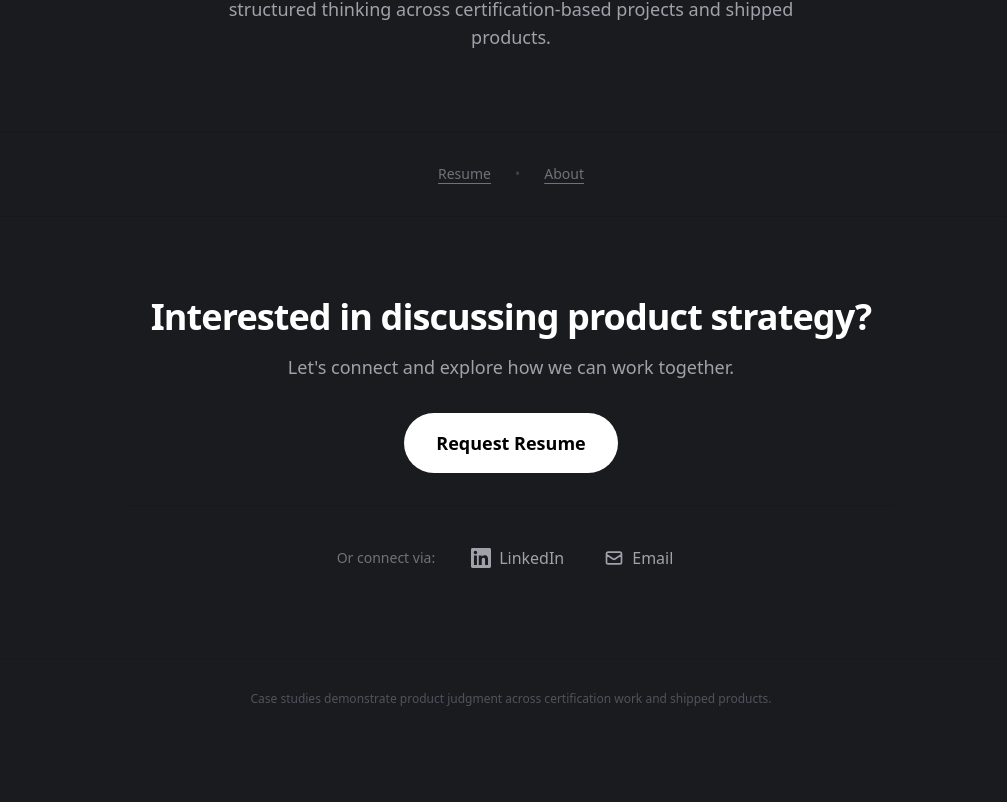
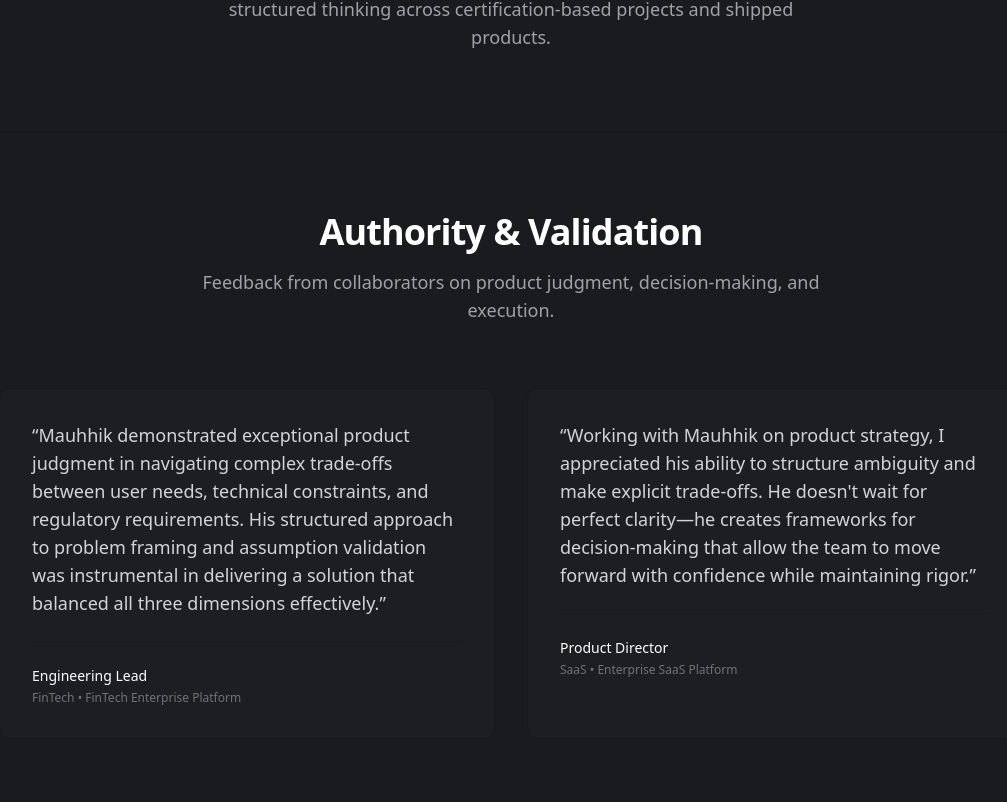
Before and after one commit to MauhhikThakkar/mauhhik-website, a Next.js app: page / in a window 1280 px wide. Shown: the part 2658-3460 px from the top of the page, without its empty margins (129-1136 px from the left). Before the commit the page ends 3397 px from the top, so only its background shows below. Built offline with nearby package versions, Linux system fonts and the light colour scheme; no server answers.

Commit message:
feat: implement structured SEO layer with dynamic metadata and JSON-LD schema

```diff
--- a/src/app/layout.tsx
+++ b/src/app/layout.tsx
@@ -7,6 +7,7 @@ import Analytics from "@/components/Analytics"
 import PlausibleAnalytics from "@/components/PlausibleAnalytics"
 import GlobalUtmInitializer from "@/components/GlobalUtmInitializer"
 import ScrollDepthTracker from "@/components/ScrollDepthTracker"
+import PersonSchema from "@/components/PersonSchema"
 import AnnouncementBanner from "@/components/AnnouncementBanner"
 import CTAFooter from "@/components/CTAFooter"
 import Footer from "@/components/Footer"
@@ -42,6 +43,8 @@ export default function RootLayout({
   return (
     <html lang="en" className={`${geistSans.variable} ${geistMono.variable} bg-charcoal`} suppressHydrationWarning>
       <body className="antialiased flex flex-col min-h-screen bg-charcoal" suppressHydrationWarning>
+        {/* JSON-LD Person Schema - structured data for search engines */}
+        <PersonSchema />
         {/* Global UTM Initializer - captures UTM params on first visit to any page */}
         <GlobalUtmInitializer />
         {/* Scroll Depth Tracker - tracks scroll milestones globally */}
--- a/src/app/page.tsx
+++ b/src/app/page.tsx
@@ -4,6 +4,7 @@ import Hero from "@/components/Hero";
 import MetricsStrip from "@/components/MetricsStrip";
 import PositioningSection from "@/components/PositioningSection";
 import ProductThinkingSection from "@/components/ProductThinkingSection";
+import AuthorityValidationSection from "@/components/AuthorityValidationSection";
 import { generateMetadata as generateSEOMetadata } from "@/lib/seo";
 
 export const metadata = generateSEOMetadata({
@@ -44,6 +45,9 @@ export default function Home() {
         </div>
       </section>
 
+      {/* Authority & Validation Section */}
+      <AuthorityValidationSection />
+
       {/* Secondary Links */}
       <section className="border-t border-zinc-900 py-8">
         <div className="max-w-3xl mx-auto px-6 text-center">
--- /dev/null
+++ b/src/components/AuthorityValidationSection.tsx
@@ -0,0 +1,83 @@
+/**
+ * Authority & Validation Section Component
+ *
+ * Displays testimonial cards to establish credibility and validation.
+ * Minimal design, dark theme compatible, no animations.
+ */
+
+interface Testimonial {
+  quote: string
+  role: string
+  industry: string
+  context: string
+}
+
+/**
+ * Authority & Validation Section
+ *
+ * Features:
+ * - 2 testimonial cards
+ * - Minimal design
+ * - Dark theme compatible
+ * - No animations
+ * - Responsive grid (2 columns → 1 column on mobile)
+ */
+export default function AuthorityValidationSection() {
+  const testimonials: Testimonial[] = [
+    {
+      quote: 'Mauhhik demonstrated exceptional product judgment in navigating complex trade-offs between user needs, technical constraints, and regulatory requirements. His structured approach to problem framing and assumption validation was instrumental in delivering a solution that balanced all three dimensions effectively.',
+      role: 'Engineering Lead',
+      industry: 'FinTech',
+      context: 'FinTech Enterprise Platform',
+    },
+    {
+      quote: 'Working with Mauhhik on product strategy, I appreciated his ability to structure ambiguity and make explicit trade-offs. He doesn\'t wait for perfect clarity—he creates frameworks for decision-making that allow the team to move forward with confidence while maintaining rigor.',
+      role: 'Product Director',
+      industry: 'SaaS',
+      context: 'Enterprise SaaS Platform',
+    },
+  ]
+
+  return (
+    <section className="border-t border-zinc-900 py-16 md:py-20">
+      <div className="max-w-7xl mx-auto px-6">
+        {/* Section Header */}
+        <div className="text-center mb-12 md:mb-16">
+          <h2 className="text-3xl md:text-4xl font-bold mb-4 tracking-tight">
+            Authority & Validation
+          </h2>
+          <p className="text-zinc-400 text-base md:text-lg max-w-2xl mx-auto leading-relaxed">
+            Feedback from collaborators on product judgment, decision-making, and execution.
+          </p>
+        </div>
+
+        {/* Testimonials Grid */}
+        <div className="grid grid-cols-1 md:grid-cols-2 gap-6 md:gap-8 max-w-5xl mx-auto">
+          {testimonials.map((testimonial, index) => (
+            <div
+              key={index}
+              className="bg-charcoal-light/30 border border-zinc-900 rounded-xl p-6 md:p-8"
+            >
+              {/* Quote */}
+              <blockquote className="mb-6">
+                <p className="text-zinc-300 text-base md:text-lg leading-relaxed">
+                  &ldquo;{testimonial.quote}&rdquo;
+                </p>
+              </blockquote>
+
+              {/* Attribution */}
+              <div className="pt-6 border-t border-zinc-900/50">
+                <div className="text-sm font-medium text-white mb-1">
+                  {testimonial.role}
+                </div>
+                <div className="text-xs text-zinc-500">
+                  {testimonial.industry} • {testimonial.context}
+                </div>
+              </div>
+            </div>
+          ))}
+        </div>
+      </div>
+    </section>
+  )
+}
--- /dev/null
+++ b/src/components/PersonSchema.tsx
@@ -0,0 +1,41 @@
+import { SITE_URL } from '@/lib/constants'
+
+/**
+ * Person Schema Component
+ *
+ * Server-rendered JSON-LD structured data for Person schema.
+ * Provides rich snippets for search engines.
+ */
+export default function PersonSchema() {
+  const personSchema = {
+    '@context': 'https://schema.org',
+    '@type': 'Person',
+    name: 'Mauhhik Thakkar',
+    jobTitle: 'Product Manager',
+    url: SITE_URL,
+    sameAs: [
+      'https://www.linkedin.com/in/mauhhikthakkar/',
+    ],
+    address: {
+      '@type': 'PostalAddress',
+      addressCountry: 'IN',
+      addressRegion: 'India',
+    },
+    knowsAbout: [
+      'Product Management',
+      'Product Strategy',
+      'AI Products',
+      'SaaS',
+      'FinTech',
+      'Enterprise Software',
+    ],
+    description: 'Product Manager focused on clarity, judgment, and execution in complex, high-trust environments. Building products in FinTech, SaaS, and AI-native execution.',
+  }
+
+  return (
+    <script
+      type="application/ld+json"
+      dangerouslySetInnerHTML={{ __html: JSON.stringify(personSchema) }}
+    />
+  )
+}
```
